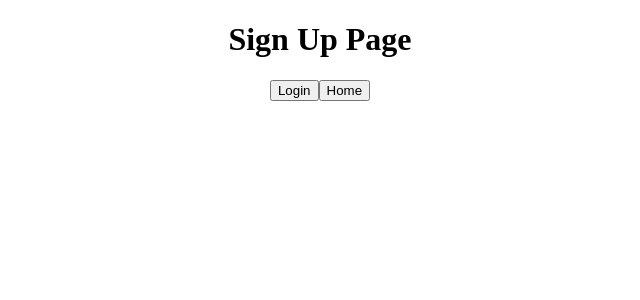
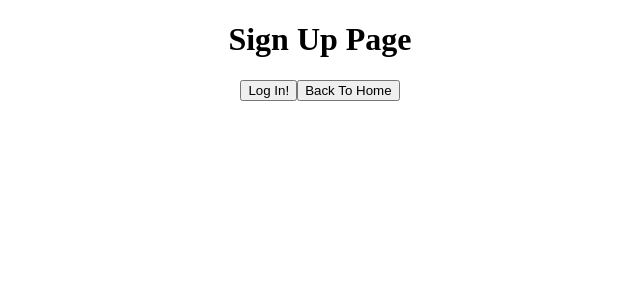
Before and after one commit to graydonbenson/onthehouse, a React (Create React App) app in the folder frontend/: page /signup in a window 1280 px wide. Shown: the top 300 px of the page, without its empty margins (320-960 px from the left). Built offline with nearby package versions, Linux system fonts and the light colour scheme.

Commit message:
Implement axios to get data from api endpoint and display on page

```diff
--- a/frontend/package.json
+++ b/frontend/package.json
@@ -6,6 +6,7 @@
     "@testing-library/jest-dom": "^5.16.5",
     "@testing-library/react": "^13.4.0",
     "@testing-library/user-event": "^13.5.0",
+    "axios": "^1.3.3",
     "react": "^18.2.0",
     "react-dom": "^18.2.0",
     "react-router-dom": "^6.8.1",
@@ -35,5 +36,6 @@
       "last 1 firefox version",
       "last 1 safari version"
     ]
-  }
+  },
+  "proxy": "https://us-central1-seng-401-on-the-house.cloudfunctions.net/api"
 }
--- a/frontend/src/pages/HomePage.js
+++ b/frontend/src/pages/HomePage.js
@@ -1,13 +1,25 @@
-import React from 'react';
-import { useNavigate } from "react-router-dom";
+import React, { useEffect, useState } from 'react';
+import { Link } from "react-router-dom";
+import axios from "axios";
 
 function HomePage() {
-  const navigate = useNavigate();
+
+  const [users, setUsers] = useState([]);
+
+  useEffect(() => {
+    axios.get("/users").then(res => {
+      console.log(res.data);
+      setUsers(res.data);
+    }).catch(error => console.error(error));
+  }, []);
+
   return (
     <div>
       <h1>Home Page</h1>
-      <button onClick={() => { navigate("/login"); }}>Login</button>
-      <button onClick={() => { navigate("/signup"); }}>Sign Up</button>
+      <h2>User Emails Below</h2>
+      {users.map((user) => <h4>{user.email}</h4>)};
+      <Link to={"/login"}><button>Log In!</button></Link>
+      <Link to={"/signup"}><button>Sign Up!</button></Link>
     </div>
   );
 };
--- a/frontend/src/pages/LoginPage.js
+++ b/frontend/src/pages/LoginPage.js
@@ -1,13 +1,12 @@
 import React from 'react'
-import { useNavigate } from 'react-router';
+import { Link } from 'react-router-dom';
 
 function LoginPage() {
-  const navigate = useNavigate();
   return (
     <div>
       <h1>Login Page</h1>
-      <button onClick={() => { navigate("/"); }}>Home</button>
-      <button onClick={() => { navigate("/signup"); }}>Sign Up</button>
+      <Link to={"/"}><button>Back To Home</button></Link>
+      <Link to={"/signup"}><button>Sign Up!</button></Link>
     </div>
   );
 };
--- a/frontend/src/pages/SignUpPage.js
+++ b/frontend/src/pages/SignUpPage.js
@@ -1,13 +1,12 @@
 import React from 'react'
-import { useNavigate } from 'react-router';
+import { Link } from 'react-router-dom';
 
 function SignUpPage() {
-  const navigate = useNavigate();
   return (
     <div>
       <h1>Sign Up Page</h1>
-      <button onClick={() => { navigate("/login"); }}>Login</button>
-      <button onClick={() => { navigate("/"); }}>Home</button>
+      <Link to={"/login"}><button>Log In!</button></Link>
+      <Link to={"/"}><button>Back To Home</button></Link>
     </div>
   );
 };
```
Also changed, not shown: 1 other file (tests, documents, lock files or other folders).
